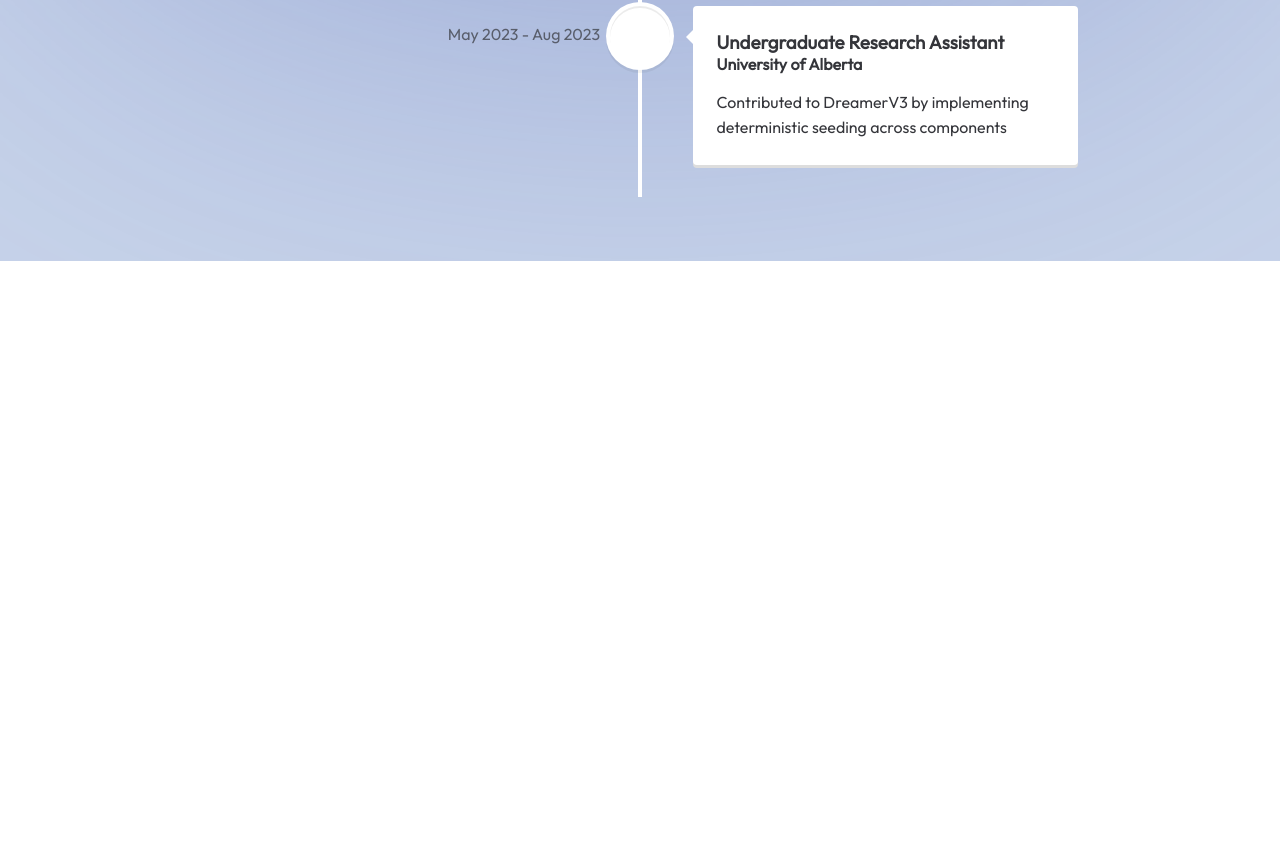
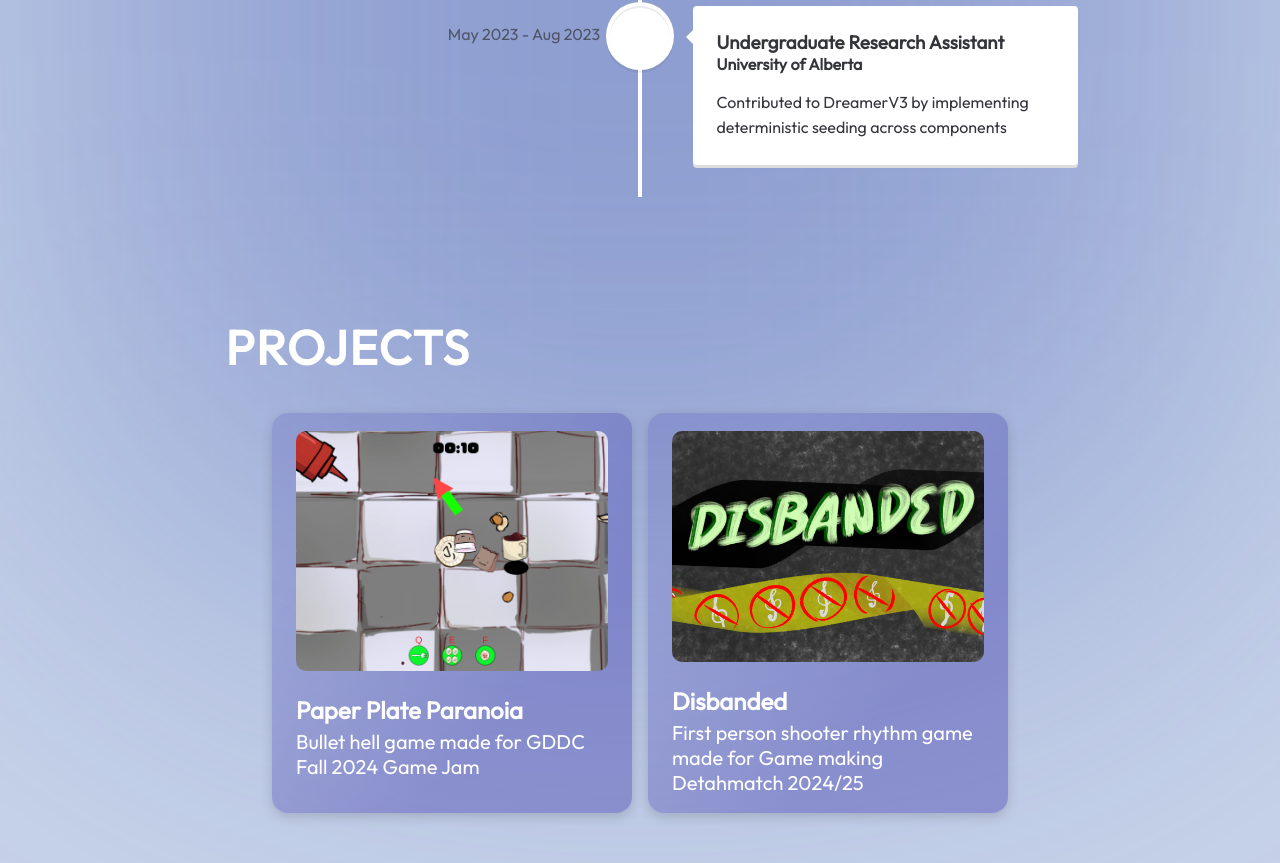
Before and after one commit to swannercjj/swannercjj.github.io, a React (Vite) app: page / in a window 1280 px wide. Shown: the part 2574-3437 px from the top of the page. Before the commit the page ends 2835 px from the top, so only its background shows below. Built offline with nearby package versions, Linux system fonts and the light colour scheme.

Commit message:
projects

```diff
--- a/src/App.jsx
+++ b/src/App.jsx
@@ -3,6 +3,8 @@ import { Navbar } from './components/Navbar/Navbar';
 import { Intro } from './components/Intro/Intro';
 import { About } from './components/About/About';
 import { Experience } from './components/Experience/Experience';
+import { Projects } from './components/Projects/Projects';
+
 
 function App() {
   return (
@@ -12,6 +14,7 @@ function App() {
         <Intro />
         <About />
         <Experience />
+        <Projects />
       </div>
     );
 }
--- a/src/components/About/About.module.css
+++ b/src/components/About/About.module.css
@@ -44,7 +44,7 @@
     height: auto;
     margin-top: 16px;
     margin-right: 32px;
-    border-radius: 5%;
+    border-radius: 8px;
     box-shadow: 0 4px 12px rgba(0, 0, 0, 0.15);
 }
 
--- /dev/null
+++ b/src/components/Projects/ProjectCard.jsx
@@ -0,0 +1,19 @@
+import React from 'react'
+import styles from "./ProjectCard.module.css"
+
+
+export const ProjectCard = ({
+    project: { title, image, description, link }
+}) => {
+  return (
+        <div className={styles.container}>
+            <img
+                src={image}
+                alt={`Image of ${title}`}
+                className={styles.image}
+            />
+            <h3 className={styles.title}><a href={link}>{title}</a></h3>
+            <p className={styles.description}>{description}</p>
+        </div>
+    )
+}
--- /dev/null
+++ b/src/components/Projects/ProjectCard.module.css
@@ -0,0 +1,67 @@
+@import "../../vars.css";
+
+
+.container {
+    display: flex;
+    flex-direction: column;
+    border-radius: 16px;
+    padding: 18px 24px;
+    background-image:
+    linear-gradient(
+        135deg,
+        rgba(61, 57, 171, 0.2) 20%,
+        rgba(61, 57, 171, 0.4) 70%
+    );
+    box-shadow: 0 4px 12px rgba(0, 0, 0, 0.15);
+    width: 360px;
+    height: 400px;
+}
+
+.image {
+    width: auto;
+    height: 240px;
+    object-fit: cover;
+    object-position: center center;
+    display: block;
+    margin-bottom: 24px;
+    border-radius: 10px;
+}
+
+.title {
+    font-size: 24px;
+    font-weight: 700;
+}
+
+.title a {
+    color: var(--color-text);
+    text-decoration: none;
+    transition: text-shadow 0.2s ease;
+}
+
+.description {
+    margin-top: 4px;
+    font-size: 20px;
+    font-weight: 400;
+}
+
+@media screen and (max-width: 830px) {
+    .container {
+        text-align: left;
+        width: auto;
+        height: auto;
+        max-width: 300px;
+    }
+
+    .image {
+        height: 240px;
+        margin-bottom: 16px;
+    }
+
+    .title {
+        font-size: 16px;
+    }
+
+    .description {
+        font-size: 14px;
+    }
+}
--- /dev/null
+++ b/src/components/Projects/Projects.jsx
@@ -0,0 +1,37 @@
+import React from 'react';
+import styles from "./Projects.module.css";
+import { ProjectCard } from './ProjectCard';
+
+import PaperPlateParanoiaImg from "../../assets/projects/paper_plate_paranoia.png"
+import DisbandedImg from "../../assets/projects/disbanded.png"
+
+
+export const Projects = () => {
+    const projects = [
+        {
+            "title": "Paper Plate Paranoia",
+            "image": PaperPlateParanoiaImg,
+            "description": "Bullet hell game made for GDDC Fall 2024 Game Jam",
+            "link": "https://jason121301.itch.io/paper-plate-paranoia"
+        },
+        {
+            "title": "Disbanded",
+            "image": DisbandedImg,
+            "description": "First person shooter rhythm game made for Game making Detahmatch 2024/25",
+            "link": "https://recnats.itch.io/disbanded"
+        },
+    ];
+
+    return (
+        <section className={styles.container} id="projects">
+            <h2 className={styles.title}>Projects</h2>
+            <div className={styles.projects}>
+                {
+                    projects.map((project, id) => {
+                        return <ProjectCard key={id} project={project}/>
+                    })
+                }
+            </div>
+        </section>
+    )
+}
--- /dev/null
+++ b/src/components/Projects/Projects.module.css
@@ -0,0 +1,51 @@
+@import "../../vars.css";
+
+.container {
+    position: relative;
+    border-radius: 32px;
+    padding: 72px;
+    margin: 48px 12%;
+    z-index: 1;
+    color: var(--color-text);
+}
+
+.title {
+    font-size: 48px;
+    font-weight: 700px;
+    letter-spacing: 1.75px;
+    text-transform: uppercase;
+    transition: text-shadow 0.2s ease;
+    display: inline-block;
+}
+
+.title:hover {
+    text-shadow:
+      0 0 5px var(--color-secondary),
+      0 0 10px var(--color-secondary),
+      0 0 15px var(--color-secondary);
+}
+
+
+.projects {
+    margin-top: 36px;
+    display: flex;
+    flex-direction: row;
+    flex-wrap: wrap;
+    align-items: center;
+    justify-content: center;
+    gap: 16px;
+    width: 100%;
+}
+
+
+@media screen and (max-width: 830px) {
+    .container {
+        margin: 48px 8%;
+        padding: 16px;
+        text-align: center;
+    }
+
+    .title {
+        font-size: 36px;
+    }
+}
```
Also changed, not shown: src/assets/projects/disbanded.png (added), src/assets/projects/paper_plate_paranoia.png (added).
